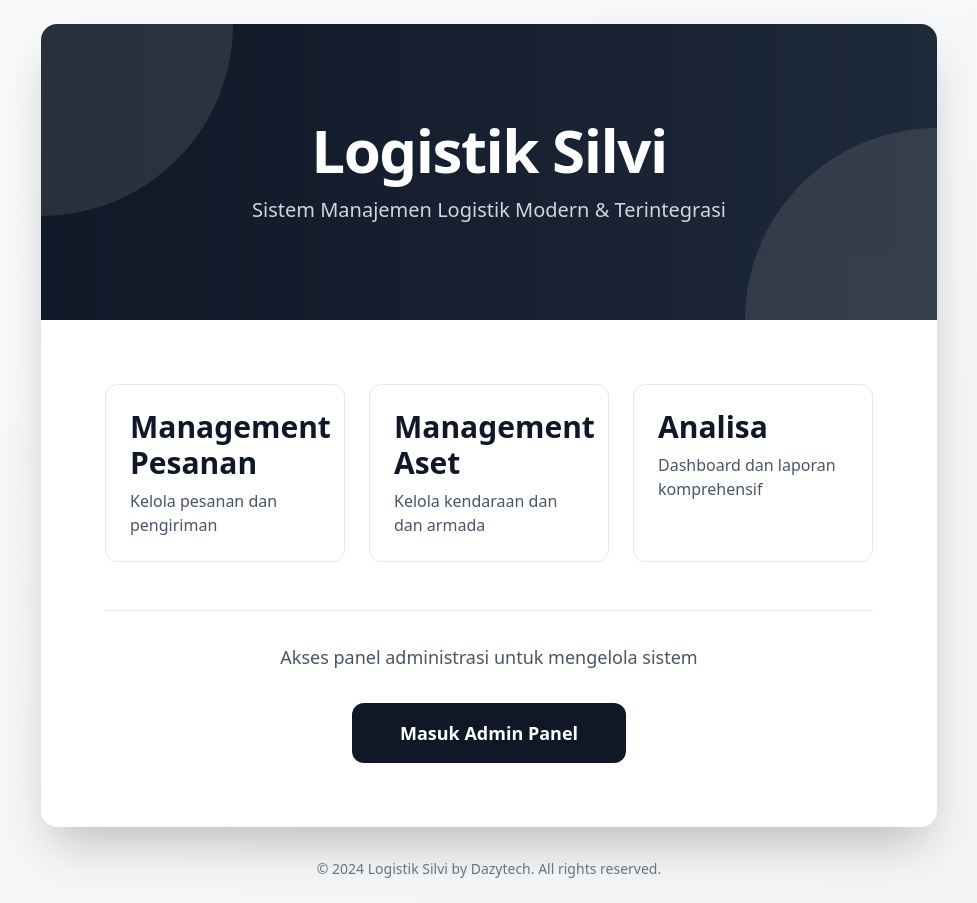
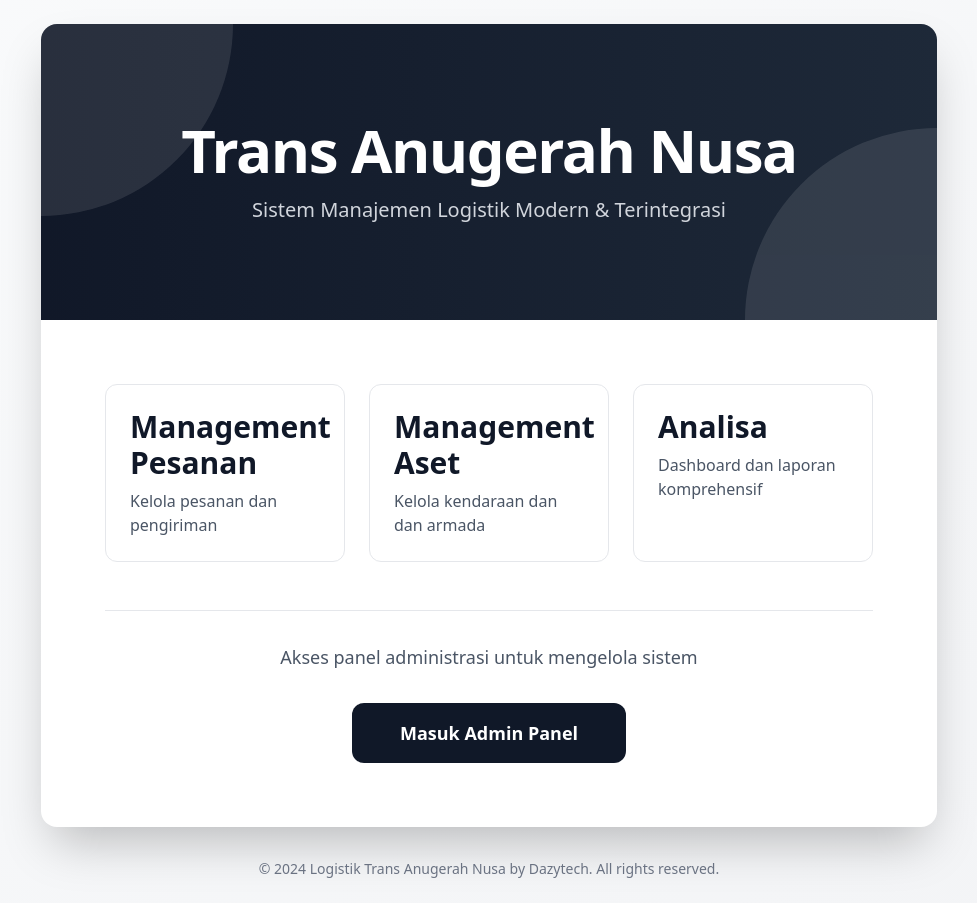
Before and after one commit to renaldolivando6/logistik-filament, a Laravel app: page / in a window 1280 px wide. Shown: the whole page, without its empty margins (151-1128 px from the left). Run offline with Laravel 12, Linux system fonts and the light colour scheme; style sheets or scripts are compiled from the project's sources; parts of the project's set-up code (start-up, migrations or seed data) failed here and were passed over; some web fonts are replaced.

Commit message:
pengubahan nama silvi > trans anugeran nusa

```diff
--- a/config/app.php
+++ b/config/app.php
@@ -13,7 +13,7 @@
     |
     */
 
-    'name' => env('APP_NAME', 'Logistik Silvi'),
+    'name' => env('APP_NAME', 'Trans Anugerah Nusa'),
 
     /*
     |--------------------------------------------------------------------------
--- a/resources/views/welcome.blade.php
+++ b/resources/views/welcome.blade.php
@@ -3,7 +3,7 @@
 <head>
     <meta charset="UTF-8">
     <meta name="viewport" content="width=device-width, initial-scale=1.0">
-    <title>Logistik Silvi</title>
+    <title>Trans Anugerah Nusa</title>
     <link rel="preconnect" href="https://fonts.bunny.net">
     <link href="https://fonts.bunny.net/css?family=instrument-sans:400,500,600" rel="stylesheet" />
     @vite(['resources/css/app.css', 'resources/js/app.js'])
@@ -19,7 +19,7 @@
                     <div class="absolute bottom-0 right-0 w-96 h-96 bg-white rounded-full translate-x-1/2 translate-y-1/2"></div>
                 </div>
                 <div class="relative z-10">
-                    <h1 class="text-5xl md:text-6xl font-bold text-white mb-4 tracking-tight">Logistik Silvi</h1>
+                    <h1 class="text-5xl md:text-6xl font-bold text-white mb-4 tracking-tight">Trans Anugerah Nusa</h1>
                     <p class="text-gray-300 text-lg md:text-xl max-w-2xl mx-auto">Sistem Manajemen Logistik Modern & Terintegrasi</p>
                 </div>
             </div>
@@ -45,7 +45,7 @@
                 <!-- CTA Section -->
                 <div class="text-center pt-8 border-t border-gray-200">
                     <p class="text-gray-600 mb-8 text-lg">Akses panel administrasi untuk mengelola sistem</p>
-                    <a href="https://silvi-logistik.dazytech.web.id/admin"
+                    <a href="https://trans-anugerah-nusa.dazytech.web.id/admin"
                        class="inline-block bg-gray-900 text-white px-12 py-4 rounded-xl font-semibold text-lg hover:bg-gray-800 hover:shadow-2xl transform hover:-translate-y-1 transition-all duration-300">
                         Masuk Admin Panel
                     </a>
@@ -55,7 +55,7 @@
 
         <!-- Footer -->
         <div class="text-center mt-8 text-gray-500 text-sm">
-            <p>&copy; 2024 Logistik Silvi by Dazytech. All rights reserved.</p>
+            <p>&copy; 2024 Logistik Trans Anugerah Nusa by Dazytech. All rights reserved.</p>
         </div>
     </div>
 </body>
```
